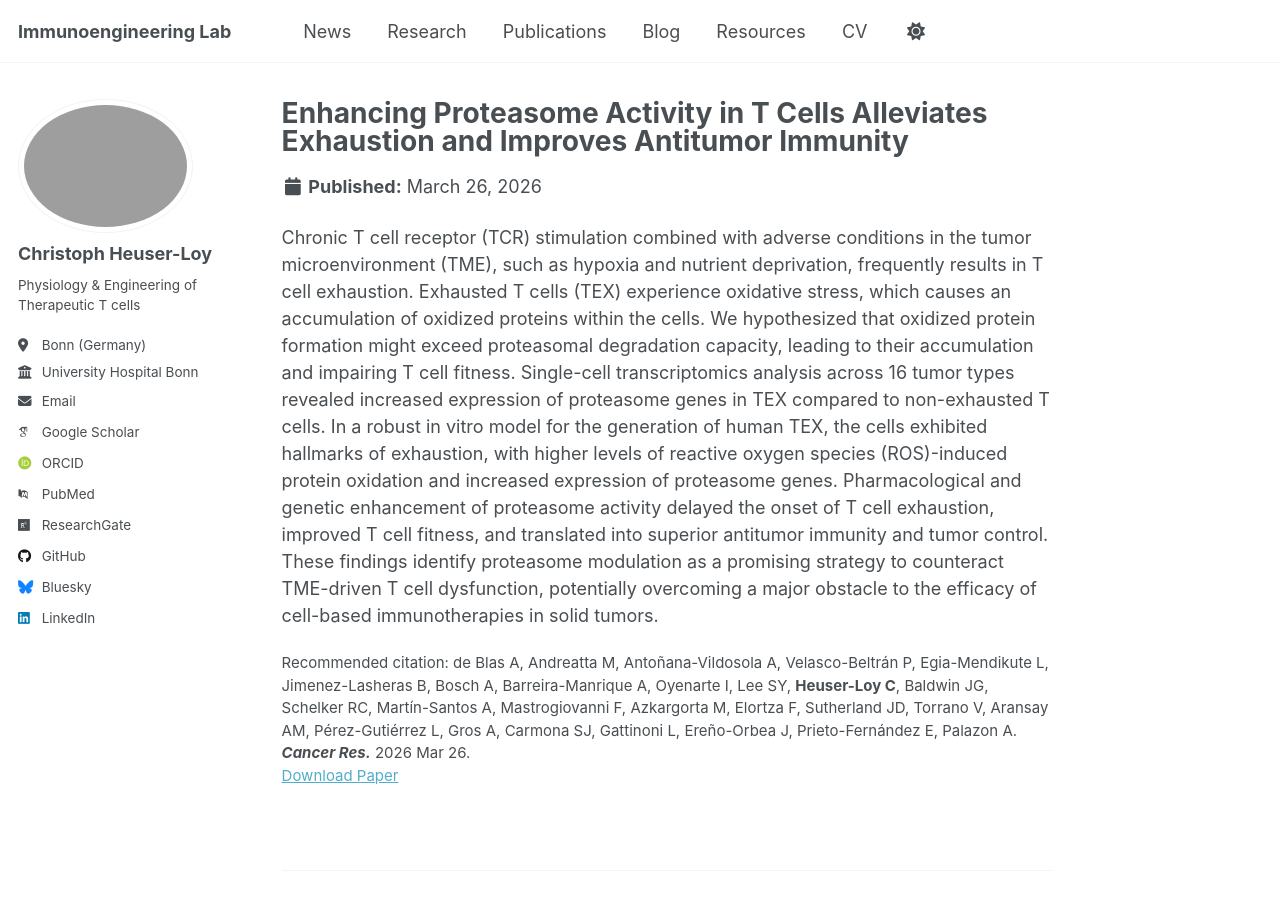
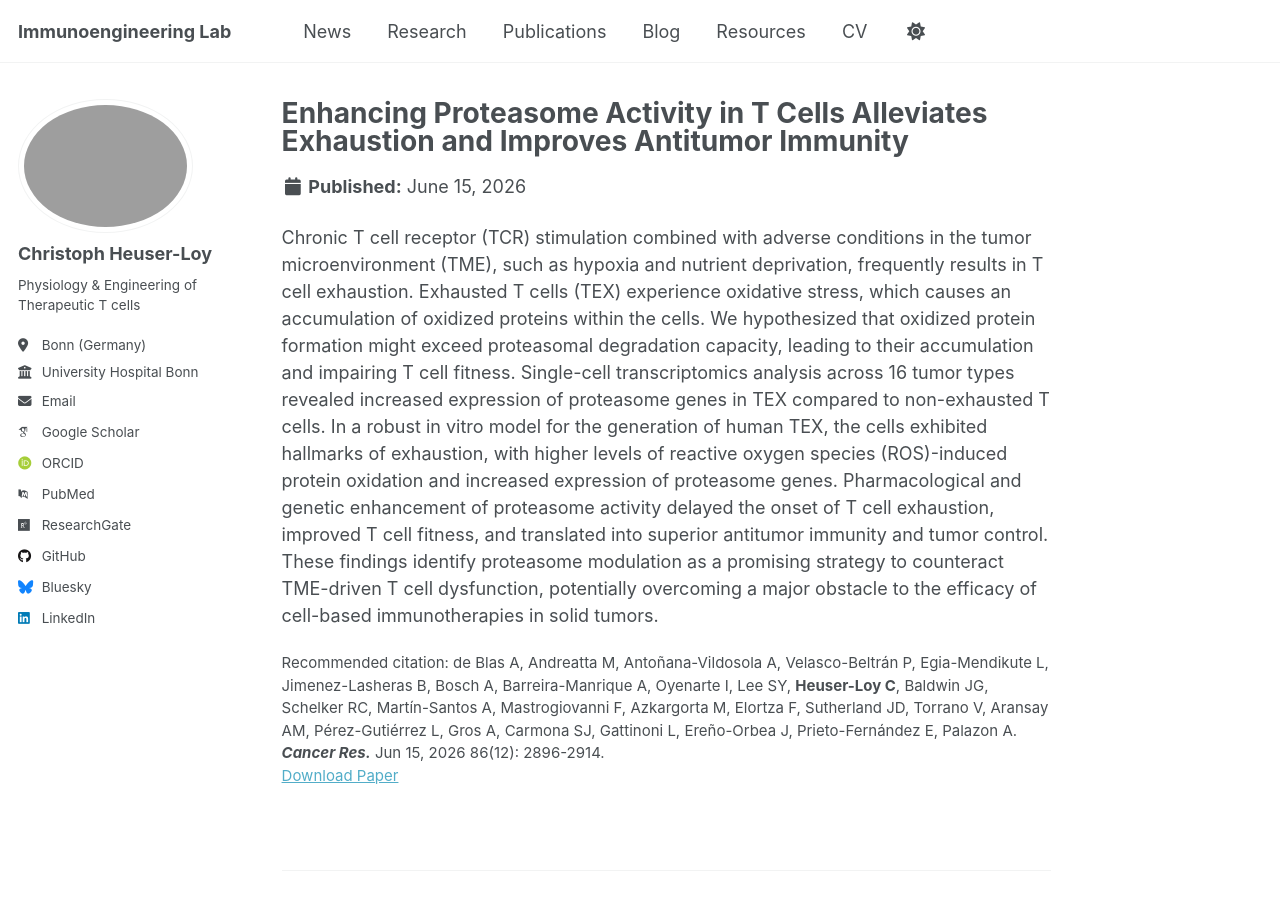
Before and after one commit to cheuserloy/cheuserloy.github.io, a Jekyll site: the page built from _publications/2026-06-15_Proteasome-CancRes.md, in a window 1280 px wide and 900 px high. Built offline with Jekyll 4.4.1, drawn with Linux system fonts in a browser that asks for light colours; some web fonts are replaced; a script that is not in the unit is left out.

Commit message:
Update print publication date

```diff
--- a/_publications/2026-03-26_Proteasome-CancRes.md
+++ b/_publications/2026-06-15_Proteasome-CancRes.md
@@ -2,11 +2,11 @@
 title: "Enhancing Proteasome Activity in T Cells Alleviates Exhaustion and Improves Antitumor Immunity"
 collection: publications
 category: manuscripts
-permalink: /publication/2026-03-26_Proteasome-CancRes
+permalink: /publication/2026-06-15_Proteasome-CancRes
 excerpt: ''
-date: 2026-03-26
+date: 2026-06-15
 paperurl: 'https://doi.org/10.1158/0008-5472.CAN-25-1246'
-citation: 'de Blas A, Andreatta M, Antoñana-Vildosola A, Velasco-Beltrán P, Egia-Mendikute L, Jimenez-Lasheras B, Bosch A, Barreira-Manrique A, Oyenarte I, Lee SY, <b>Heuser-Loy C</b>, Baldwin JG, Schelker RC, Martín-Santos A, Mastrogiovanni F, Azkargorta M, Elortza F, Sutherland JD, Torrano V, Aransay AM, Pérez-Gutiérrez L, Gros A, Carmona SJ, Gattinoni L, Ereño-Orbea J, Prieto-Fernández E, Palazon A. <b><i>Cancer Res.</i></b> 2026 Mar 26.'
+citation: 'de Blas A, Andreatta M, Antoñana-Vildosola A, Velasco-Beltrán P, Egia-Mendikute L, Jimenez-Lasheras B, Bosch A, Barreira-Manrique A, Oyenarte I, Lee SY, <b>Heuser-Loy C</b>, Baldwin JG, Schelker RC, Martín-Santos A, Mastrogiovanni F, Azkargorta M, Elortza F, Sutherland JD, Torrano V, Aransay AM, Pérez-Gutiérrez L, Gros A, Carmona SJ, Gattinoni L, Ereño-Orbea J, Prieto-Fernández E, Palazon A. <b><i>Cancer Res.</i></b> Jun 15, 2026 86(12): 2896-2914.'
 ---
 
 Chronic T cell receptor (TCR) stimulation combined with adverse conditions in the tumor microenvironment (TME), such as hypoxia and nutrient deprivation, frequently results in T cell exhaustion. Exhausted T cells (TEX) experience oxidative stress, which causes an accumulation of oxidized proteins within the cells. We hypothesized that oxidized protein formation might exceed proteasomal degradation capacity, leading to their accumulation and impairing T cell fitness. Single-cell transcriptomics analysis across 16 tumor types revealed increased expression of proteasome genes in TEX compared to non-exhausted T cells. In a robust in vitro model for the generation of human TEX, the cells exhibited hallmarks of exhaustion, with higher levels of reactive oxygen species (ROS)-induced protein oxidation and increased expression of proteasome genes. Pharmacological and genetic enhancement of proteasome activity delayed the onset of T cell exhaustion, improved T cell fitness, and translated into superior antitumor immunity and tumor control. These findings identify proteasome modulation as a promising strategy to counteract TME-driven T cell dysfunction, potentially overcoming a major obstacle to the efficacy of cell-based immunotherapies in solid tumors.
```
